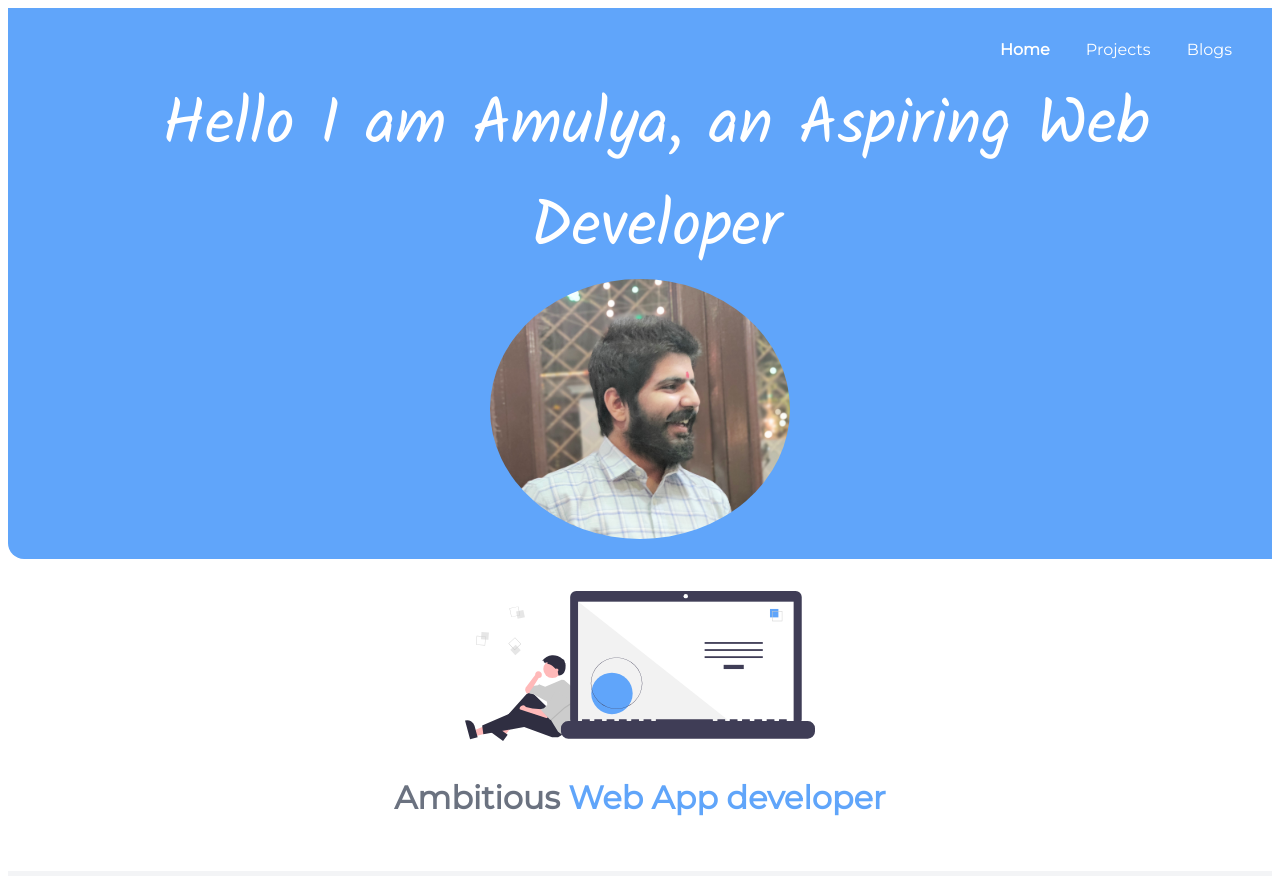
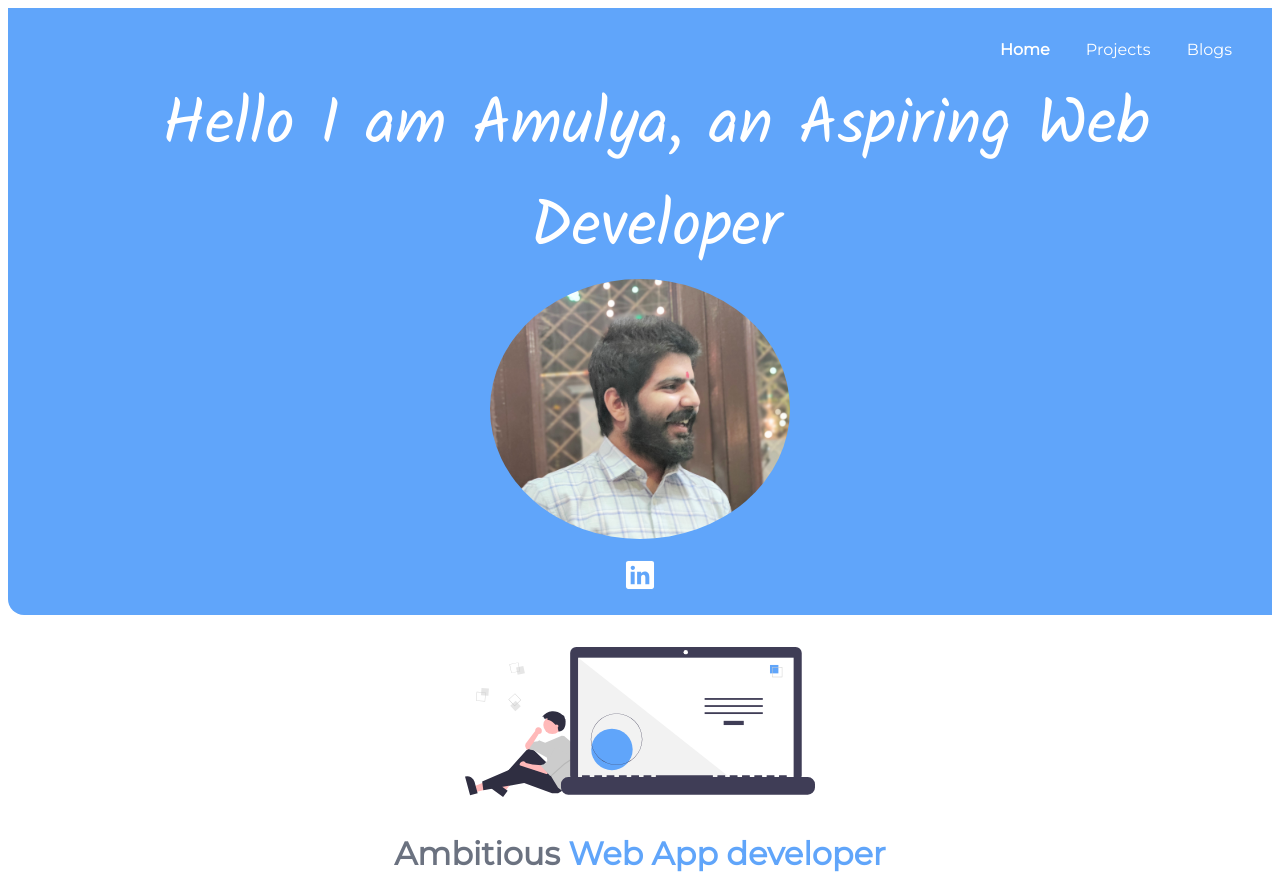
Before and after one commit to Amulyachahal/Amulya-Chahal-Portfolio, a plain HTML site: page index.html in a window 1280 px wide. Shown: the top 876 px of the page. Drawn offline with nearby package versions, Linux system fonts and the light colour scheme.

Commit message:
feat:added linked-in logo on hompage-nav
added linked-in logo and link with hover effect in the nav-bar of homepage

```diff
--- a/index.html
+++ b/index.html
@@ -21,7 +21,8 @@
         </li>
       </ul>
       <div class="nav-img-div"><div class="title-heading">Hello I am Amulya, an Aspiring Web Developer</div>
-     <a href="https://www.linkedin.com/in/amulya-chahal-080425149/" target="_blank"> <img class="nav-img" src="./images/edit.jpg" ></img></a></div>
+     <a href="https://www.linkedin.com/in/amulya-chahal-080425149/" target="_blank"> <img class="nav-img" src="./images/edit.jpg" ></img></a>
+     <div class="nav-linkedInDiv"><a href="https://www.linkedin.com/in/amulya-chahal-080425149/" target="_blank"><ion-icon class="nav-linkedIn" name="logo-linkedin"></ion-icon></a></div></div>
     </nav>
     <header class="hero">
       <img class="hero-image" src="./images/undraw_Code_thinking_re_gka2.svg" />
--- a/styles.css
+++ b/styles.css
@@ -114,6 +114,27 @@ hr {
   max-width: 300px;
   max-height: 300px;
   border-radius: 50%;
+  transition: border-radius 0.2s;
+}
+.nav-linkedIn {
+  size: 5rem;
+  color: white;
+  margin-top: 1rem;
+}
+.nav-linkedIn:hover {
+  color: #0e76a8;
+}
+.nav-linkedInDiv {
+  text-align: center;
+  font-size: 2rem;
+  /* color: white; */
+  /* background-color: yellow; */
+}
+/* .nav-linkedInDiv:hover {
+  color: #0e76a8;
+} */
+.nav-img:hover {
+  border-radius: 45%;
 }
 .nav-img-div {
   text-align: center;
```
